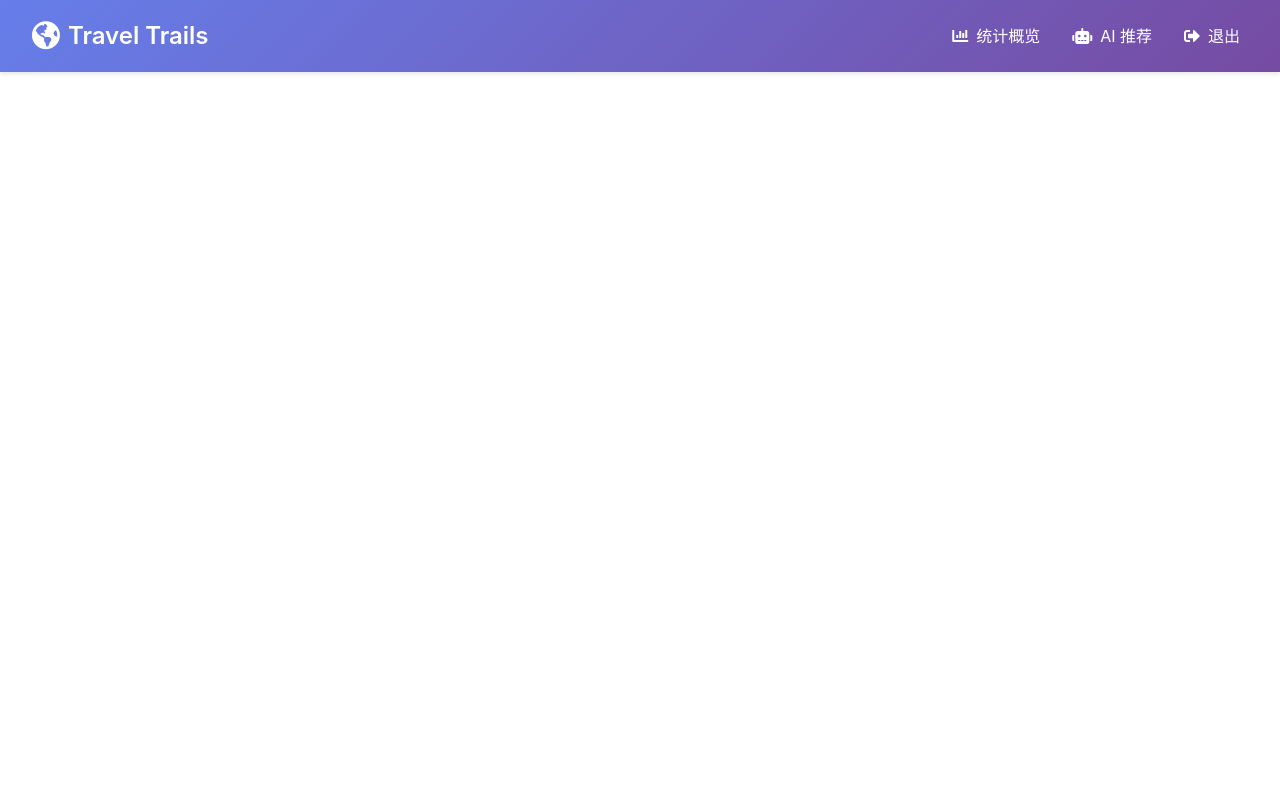
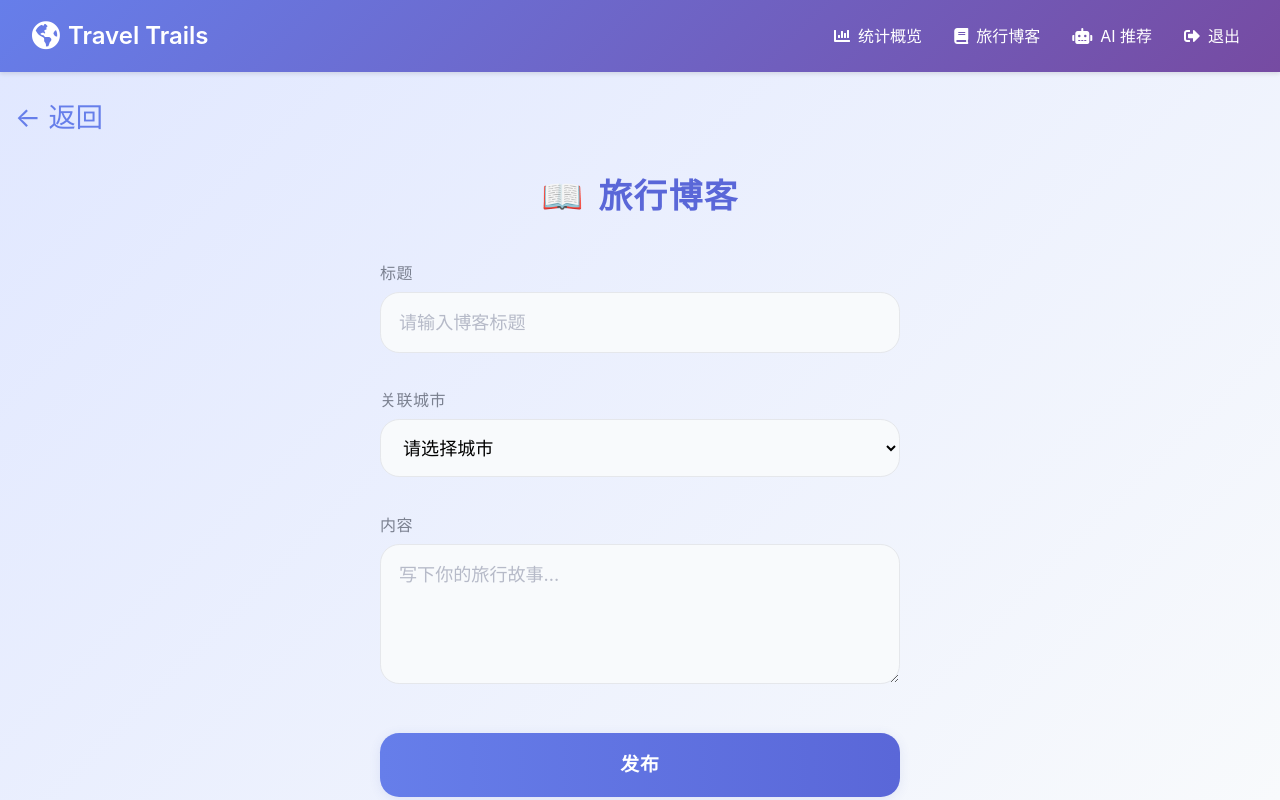
Before and after one commit to LeoZhangXYJ/TravelTrails, a React (Create React App) app in the folder frontend/: page /blog in a window 1280 px wide. Built offline with nearby package versions, Linux system fonts and the light colour scheme; sample sign-in values are in the browser's storage; what cesium would draw is missing.

Commit message:
博客转到nav栏

```diff
--- a/frontend/src/App.jsx
+++ b/frontend/src/App.jsx
@@ -6,6 +6,7 @@ import Dashboard from './components/Dashboard';
 import Statistics from './pages/Statistics';
 import PhotoShowcase from './pages/PhotoShowcase';
 import AIRecommendationsPage from './pages/AIRecommendations';
+import Blog from './pages/Blog';
 import Navbar from './components/Navbar/Navbar';
 import { authAPI } from './services/auth';
 import { TravelProvider } from './context/TravelContext';
@@ -75,6 +76,16 @@ const App = () => {
             </PrivateRoute>
           }
         />
+        <Route
+          path="/blog"
+          element={
+            <PrivateRoute>
+              <TravelProvider>
+                <Blog />
+              </TravelProvider>
+            </PrivateRoute>
+          }
+        />
         <Route path="/" element={<Navigate to="/login" />} />
       </Routes>
     </Router>
--- a/frontend/src/components/Dashboard.jsx
+++ b/frontend/src/components/Dashboard.jsx
@@ -71,8 +71,7 @@ const Dashboard = () => {
             />
 
             <div className="sidebar-section">
-              <h3>旅行博客</h3>
-              <BlogEditor />
+              {/* 旅行博客功能已移至导航栏，这里彻底移除 */}
             </div>
           </div>
         </aside>
--- a/frontend/src/components/Navbar/Navbar.jsx
+++ b/frontend/src/components/Navbar/Navbar.jsx
@@ -30,6 +30,13 @@ const Navbar = () => {
             </button>
             <button
               className="nav-btn"
+              onClick={() => navigate('/blog')}
+            >
+              <i className="fas fa-book"></i>
+              <span>旅行博客</span>
+            </button>
+            <button
+              className="nav-btn"
               onClick={() => navigate('/ai-recommendations')}
             >
               <i className="fas fa-robot"></i>
--- a/frontend/src/pages/Blog.jsx
+++ b/frontend/src/pages/Blog.jsx
@@ -3,213 +3,203 @@ import styled from 'styled-components';
 import { useNavigate } from 'react-router-dom';
 import { useTravelContext } from '../context/TravelContext';
 
-const Container = styled.div`
-  padding: 20px;
-  max-width: 1200px;
-  margin: 0 auto;
+const Bg = styled.div`
+  min-height: 100vh;
+  background: linear-gradient(135deg, #e0e7ff 0%, #f8fafc 100%);
+  padding-top: 90px; /* 防止被导航栏遮挡 */
+  display: flex;
+  flex-direction: column;
+  align-items: center;
 `;
 
-const Header = styled.div`
+const Banner = styled.div`
+  color: #5a67d8;
+  font-size: 2.1rem;
+  font-weight: 800;
+  letter-spacing: 1.5px;
+  margin-bottom: 2.5rem;
   display: flex;
   align-items: center;
-  margin-bottom: 30px;
+  gap: 14px;
 `;
 
-const BackButton = styled.button`
+const BackBtn = styled.button`
   background: none;
   border: none;
-  color: #666;
-  font-size: 1.2rem;
+  color: #667eea;
+  font-size: 1.7rem;
   cursor: pointer;
-  padding: 8px;
-  margin-right: 15px;
-  transition: color 0.3s;
-
-  &:hover {
-    color: #333;
-  }
+  margin-bottom: 1.5rem;
+  align-self: flex-start;
+  transition: color 0.2s;
+  &:hover { color: #5a67d8; }
 `;
 
-const Title = styled.h1`
-  margin: 0;
-  font-size: 1.8rem;
-  color: #333;
-`;
-
-const Content = styled.div`
-  background: white;
-  border-radius: 12px;
-  padding: 30px;
-  box-shadow: 0 2px 10px rgba(0, 0, 0, 0.1);
-`;
-
-const BlogForm = styled.form`
+const Form = styled.form`
+  width: 100%;
+  max-width: 520px;
   display: flex;
   flex-direction: column;
-  gap: 20px;
-`;
-
-const FormGroup = styled.div`
-  display: flex;
-  flex-direction: column;
-  gap: 8px;
+  gap: 2.2rem;
 `;
 
 const Label = styled.label`
   font-weight: 500;
-  color: #333;
+  color: #7b8190;
+  font-size: 1rem;
+  margin-bottom: 7px;
+  letter-spacing: 0.5px;
 `;
 
 const Input = styled.input`
-  padding: 10px;
-  border: 1px solid #ddd;
-  border-radius: 4px;
-  font-size: 1rem;
-
-  &:focus {
-    outline: none;
-    border-color: #667eea;
-  }
+  padding: 16px 18px;
+  border: 1.5px solid #e5e7eb;
+  border-radius: 1.2rem;
+  font-size: 1.13rem;
+  background: #f8fafc;
+  transition: border 0.2s, box-shadow 0.2s;
+  width: 100%;
+  &::placeholder { color: #b6bac8; opacity: 1; }
+  &:focus { border-color: #667eea; outline: none; box-shadow: 0 0 0 2px #e0e7ff; }
 `;
 
-const TextArea = styled.textarea`
-  padding: 10px;
-  border: 1px solid #ddd;
-  border-radius: 4px;
-  font-size: 1rem;
-  min-height: 200px;
-  resize: vertical;
-
-  &:focus {
-    outline: none;
-    border-color: #667eea;
-  }
+const Select = styled.select`
+  padding: 16px 18px;
+  border: 1.5px solid #e5e7eb;
+  border-radius: 1.2rem;
+  font-size: 1.13rem;
+  background: #f8fafc;
+  transition: border 0.2s, box-shadow 0.2s;
+  width: 100%;
+  &::placeholder { color: #b6bac8; opacity: 1; }
+  &:focus { border-color: #667eea; outline: none; box-shadow: 0 0 0 2px #e0e7ff; }
 `;
 
-const ButtonGroup = styled.div`
-  display: flex;
-  gap: 10px;
-  justify-content: flex-end;
+const Textarea = styled.textarea`
+  padding: 16px 18px;
+  border: 1.5px solid #e5e7eb;
+  border-radius: 1.2rem;
+  font-size: 1.13rem;
+  min-height: 140px;
+  resize: vertical;
+  background: #f8fafc;
+  transition: border 0.2s, box-shadow 0.2s;
+  width: 100%;
+  &::placeholder { color: #b6bac8; opacity: 1; }
+  &:focus { border-color: #667eea; outline: none; box-shadow: 0 0 0 2px #e0e7ff; }
 `;
 
 const Button = styled.button`
-  padding: 10px 20px;
+  background: linear-gradient(90deg, #667eea 0%, #5a67d8 100%);
+  color: #fff;
   border: none;
-  border-radius: 4px;
-  font-size: 1rem;
+  border-radius: 1.2rem;
+  padding: 18px 0;
+  font-size: 1.18rem;
+  font-weight: 800;
   cursor: pointer;
-  transition: all 0.3s;
-
-  &:disabled {
-    opacity: 0.5;
-    cursor: not-allowed;
-  }
-`;
-
-const SubmitButton = styled(Button)`
-  background: #667eea;
-  color: white;
-
-  &:hover:not(:disabled) {
-    background: #5a67d8;
-  }
-`;
-
-const CancelButton = styled(Button)`
-  background: #e2e8f0;
-  color: #4a5568;
-
+  margin-top: 8px;
+  box-shadow: 0 2px 12px rgba(60,80,180,0.10);
+  transition: background 0.2s, transform 0.15s;
+  letter-spacing: 1px;
+  width: 100%;
   &:hover {
-    background: #cbd5e0;
+    background: linear-gradient(90deg, #5a67d8 0%, #667eea 100%);
+    transform: translateY(-2px) scale(1.04);
   }
 `;
 
 const Blog = () => {
   const navigate = useNavigate();
-  const { cities } = useTravelContext();
-  const [blogData, setBlogData] = useState({
+  const { cities = [] } = useTravelContext();
+  const [form, setForm] = useState({
     title: '',
-    content: '',
     city: '',
+    content: ''
   });
+  const [blogs, setBlogs] = useState([]);
 
-  const handleSubmit = async (e) => {
-    e.preventDefault();
-    // TODO: 实现博客保存功能
-    console.log('Blog data:', blogData);
+  const handleChange = e => {
+    const { name, value } = e.target;
+    setForm(prev => ({ ...prev, [name]: value }));
   };
 
-  const handleChange = (e) => {
-    const { name, value } = e.target;
-    setBlogData(prev => ({
-      ...prev,
-      [name]: value
-    }));
+  const handleSubmit = e => {
+    e.preventDefault();
+    setBlogs(prev => [
+      { ...form, date: new Date().toLocaleString() },
+      ...prev
+    ]);
+    setForm({ title: '', city: '', content: '' });
   };
 
   return (
-    <Container>
-      <Header>
-        <BackButton onClick={() => navigate('/dashboard')}>
-          <i className="fas fa-arrow-left"></i>
-        </BackButton>
-        <Title>旅行博客</Title>
-      </Header>
-
-      <Content>
-        <BlogForm onSubmit={handleSubmit}>
-          <FormGroup>
+    <Bg>
+      <BackBtn onClick={() => navigate('/dashboard')} title="返回">← 返回</BackBtn>
+      <Banner>
+        <span role="img" aria-label="book">📖</span> 旅行博客
+      </Banner>
+      <Form onSubmit={handleSubmit}>
+        <div>
           <Label>标题</Label>
           <Input
-              type="text"
             name="title"
-              value={blogData.title}
+            value={form.title}
             onChange={handleChange}
-              placeholder="输入博客标题"
+            placeholder="请输入博客标题"
             required
           />
-          </FormGroup>
-
-          <FormGroup>
-            <Label>选择城市</Label>
-            <Input
-              as="select"
+        </div>
+        <div>
+          <Label>关联城市</Label>
+          <Select
             name="city"
-              value={blogData.city}
+            value={form.city}
             onChange={handleChange}
             required
           >
-              <option value="">选择城市</option>
-              {cities.map((city, index) => (
-                <option key={index} value={city.name}>
-                  {city.name}, {city.country}
+            <option value="">请选择城市</option>
+            {cities.map((city, idx) => (
+              <option key={city.id || idx} value={city.name}>
+                {city.name} {city.country ? `- ${city.country}` : ''}
               </option>
             ))}
-            </Input>
-          </FormGroup>
-
-          <FormGroup>
+          </Select>
+        </div>
+        <div>
           <Label>内容</Label>
-            <TextArea
+          <Textarea
             name="content"
-              value={blogData.content}
+            value={form.content}
             onChange={handleChange}
-              placeholder="分享你的旅行故事..."
+            placeholder="写下你的旅行故事..."
             required
           />
-          </FormGroup>
-
-          <ButtonGroup>
-            <CancelButton type="button" onClick={() => navigate('/dashboard')}>
-              取消
-            </CancelButton>
-            <SubmitButton type="submit">
-              发布
-            </SubmitButton>
-          </ButtonGroup>
-        </BlogForm>
-      </Content>
-    </Container>
+        </div>
+        <Button type="submit">发布</Button>
+      </Form>
+      {blogs.length > 0 && (
+        <div style={{ width: '100%', maxWidth: 520, margin: '48px auto 0', padding: '0 2px' }}>
+          <h2 style={{ color: '#5a67d8', fontWeight: 700, fontSize: '1.4rem', marginBottom: 24 }}>📝 已发布博客</h2>
+          {blogs.map((blog, idx) => (
+            <div key={idx} style={{
+              background: '#fff',
+              borderRadius: '1.2rem',
+              boxShadow: '0 2px 12px rgba(60,80,180,0.08)',
+              padding: '1.5rem 1.5rem 1.2rem 1.5rem',
+              marginBottom: 24
+            }}>
+              <div style={{ fontWeight: 700, fontSize: '1.15rem', color: '#2d3748', marginBottom: 6 }}>{blog.title}</div>
+              <div style={{ color: '#7b8190', fontSize: '0.98rem', marginBottom: 8 }}>
+                {blog.city && <span>🏙️ {blog.city} &nbsp; </span>}
+                <span style={{ fontSize: '0.92rem', color: '#b6bac8' }}>{blog.date}</span>
+              </div>
+              <div style={{ color: '#444', fontSize: '1.08rem', whiteSpace: 'pre-wrap', lineHeight: 1.7 }}>{blog.content}</div>
+            </div>
+          ))}
+        </div>
+      )}
+    </Bg>
   );
 };
 
```
Also changed, not shown: package.json (added, +8 -0 lines), 2 other files (tests, documents, lock files or other folders). Lines whose indentation alone changed are shown as unchanged.
